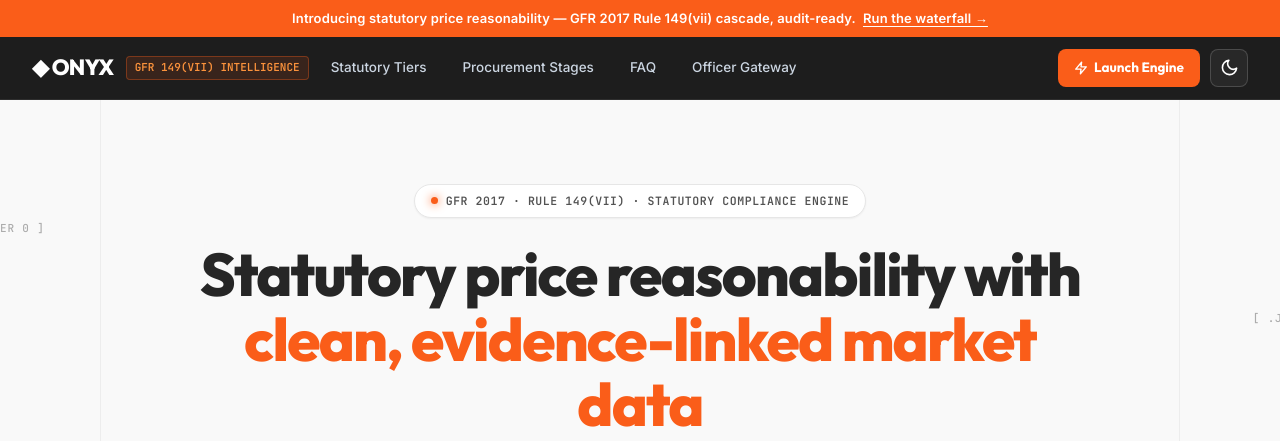
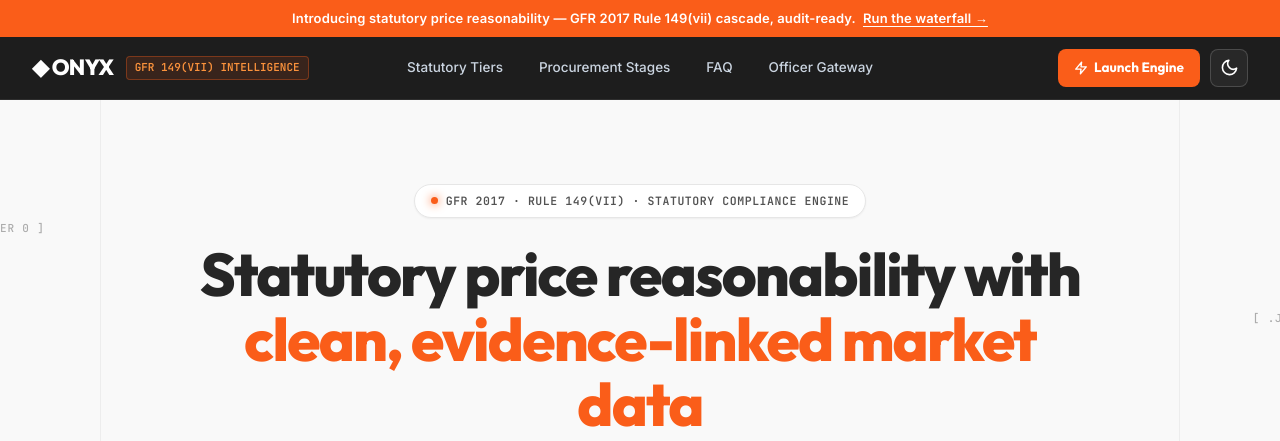
Before and after one commit to Tejas3479/onyx, a FastAPI app: page / in a window 1280 px wide. Shown: the top 441 px of the page. Run offline with FastAPI, Linux system fonts and the light colour scheme; data that the repository does not hold is empty.

Commit message:
style: center navigation links in header across all pages

```diff
--- a/static/base.css
+++ b/static/base.css
@@ -635,6 +635,8 @@ html.dark .site-footer { background: var(--card-bg); border-color: var(--border)
   gap: 12px;
   text-decoration: none;
   color: #fff;
+  flex: 1;
+  justify-content: flex-start;
 }
 .brand-logo {
   font-family: 'Outfit', sans-serif;
@@ -662,6 +664,8 @@ html.dark .site-footer { background: var(--card-bg); border-color: var(--border)
   display: flex;
   align-items: center;
   gap: 8px;
+  flex: none;
+  justify-content: center;
 }
 .nav-link {
   padding: 6px 14px;
@@ -685,8 +689,9 @@ html.dark .site-footer { background: var(--card-bg); border-color: var(--border)
 .nav-right {
   display: flex;
   align-items: center;
+  justify-content: flex-end;
   gap: 10px;
-  margin-left: auto;
+  flex: 1;
   flex-shrink: 0;
 }
 
```
